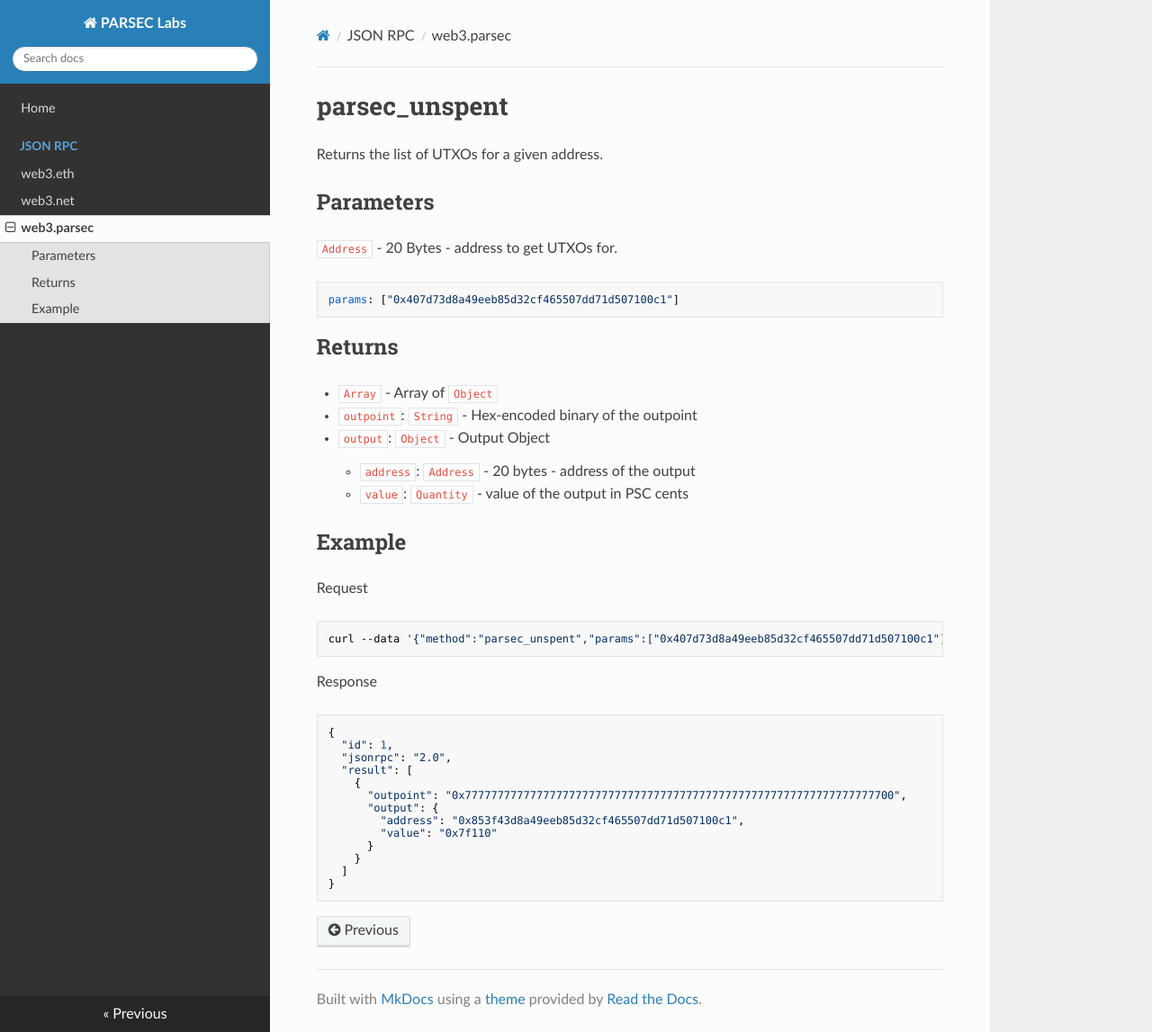
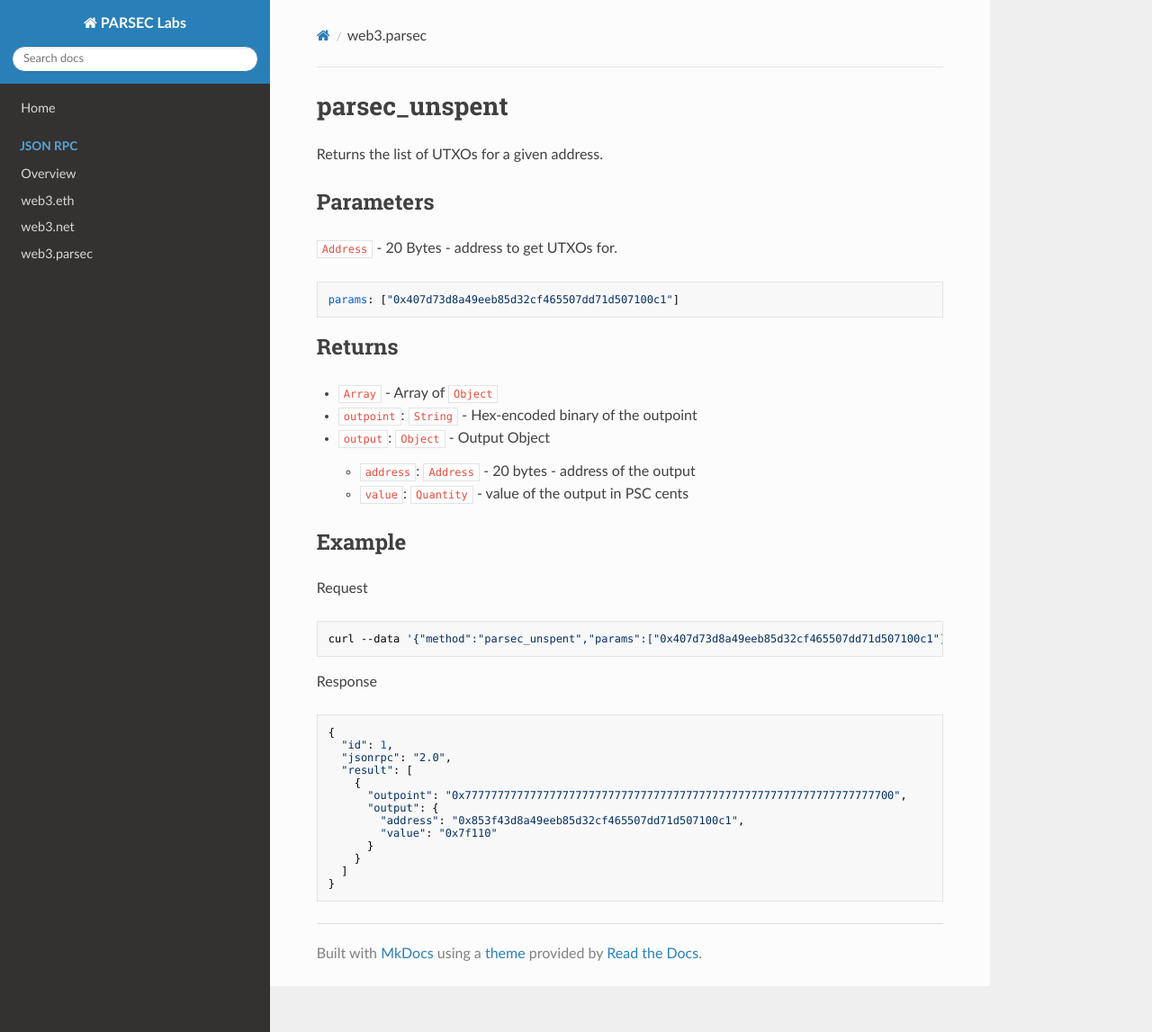
Before and after one commit to leapdao/leap-node, an MkDocs documentation site: the page built from docs/json-rpc/web3.parsec.md, in a window 1280 px wide and 1147 px high. Shown: the whole window at 90% size. Built offline with MkDocs 1.6.1, drawn with Linux system fonts in a browser that asks for light colours; nearby versions of some CDN libraries; old or Windows-style settings are respelled for this version of MkDocs.

Commit message:
docs: nav

```diff
--- a/docs/json-rpc/web3.parsec.md
+++ b/docs/json-rpc/web3.parsec.md
@@ -1,5 +1,5 @@
 ---
-title: web3.parsec
+title: "web3.parsec"
 ---
 
 # parsec_unspent
--- a/mkdocs.yml
+++ b/mkdocs.yml
@@ -1,9 +1,10 @@
 site_name: PARSEC Labs
 theme: readthedocs
 
-nav:
-    - Home: index.md
-    - JSON RPC:
-        - web3.eth: json-rpc/web3.eth.md
-        - web3.net: json-rpc/web3.net.md
-        - web3.parsec: json-rpc/web3.parsec.md
+pages:
+  - Home: index.md
+  - 'JSON RPC':
+    - Overview: JSON-RPC/overview.md
+    - 'web3.eth': JSON-RPC/web3.eth.md
+    - 'web3.net': JSON-RPC/web3.net.md
+    - 'web3.parsec': JSON-RPC/web3.parsec.md
```
